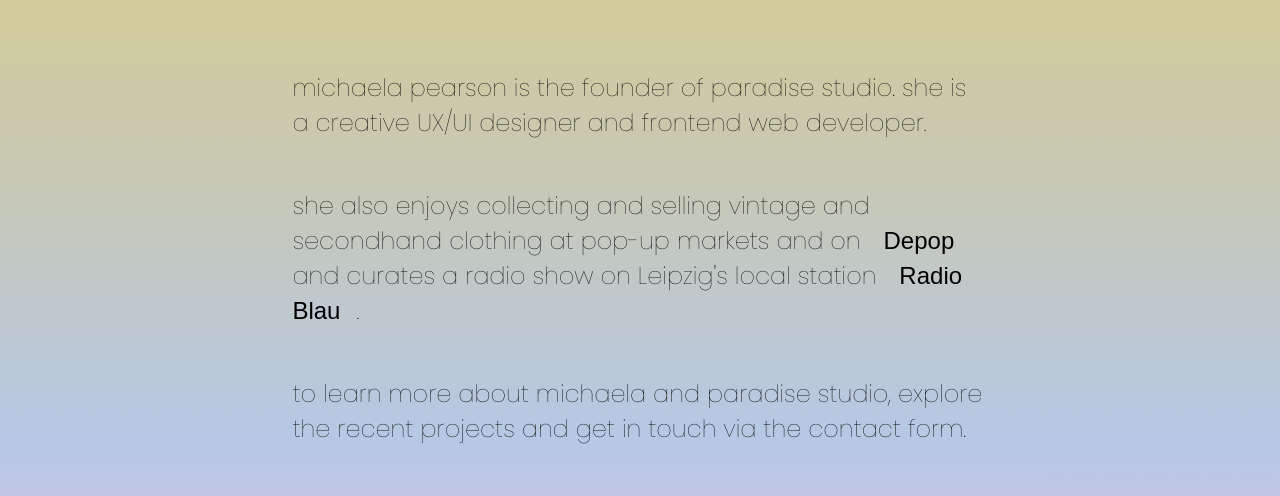
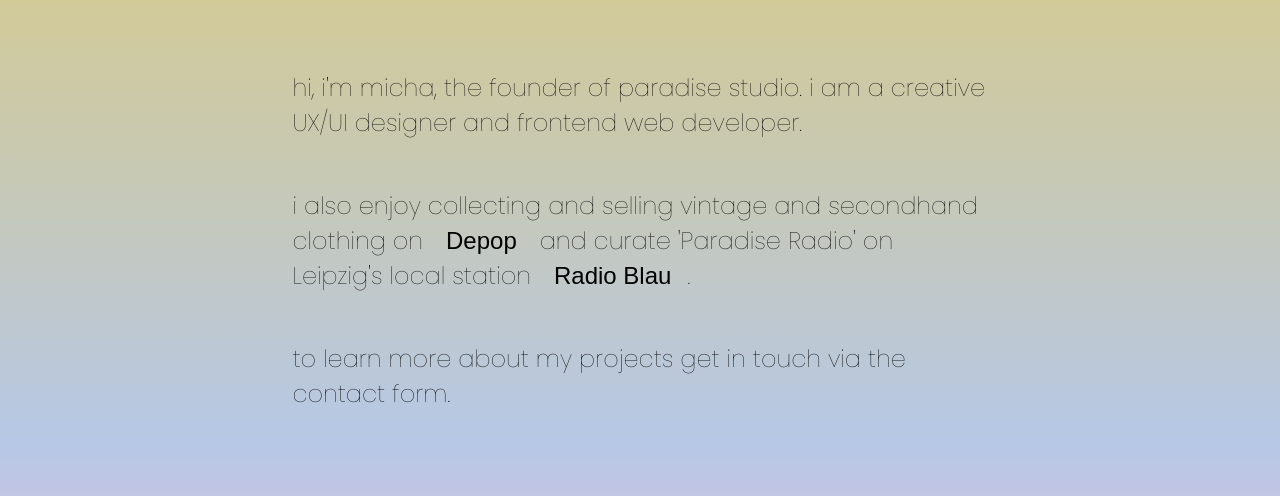
Before and after one commit to mnapearson/paradiseportfolio, a Vue app: page / in a window 1280 px wide. Shown: the part 124-620 px from the top of the page. Built offline with nearby package versions, Linux system fonts and the light colour scheme; a web font is replaced by a local one; what vue-progress-path would draw is missing.

Commit message:
change about text

```diff
--- a/src/views/About.vue
+++ b/src/views/About.vue
@@ -3,12 +3,11 @@
     <div class="about">
       <div class="about-text">
         <p>
-          michaela pearson is the founder of paradise studio. she is a creative
-          UX/UI designer and frontend web developer.
+          hi, i'm micha, the founder of paradise studio. i am a creative UX/UI
+          designer and frontend web developer.
         </p>
         <p>
-          she also enjoys collecting and selling vintage and secondhand clothing
-          at pop-up markets and on
+          i also enjoy collecting and selling vintage and secondhand clothing on
           <a
             class="link"
             target="_blank"
@@ -16,7 +15,7 @@
             href="https://www.depop.com/paradisestudio/"
             >Depop</a
           >
-          and curates a radio show on Leipzig's local station
+          and curate 'Paradise Radio' on Leipzig's local station
           <a
             class="link"
             target="_blank"
@@ -26,8 +25,7 @@
           >.
         </p>
         <p>
-          to learn more about michaela and paradise studio, explore the recent
-          projects and get in touch via the contact form.
+          to learn more about my projects get in touch via the contact form.
         </p>
       </div>
       <router-link class="link" to="/projects">explore</router-link>
```
